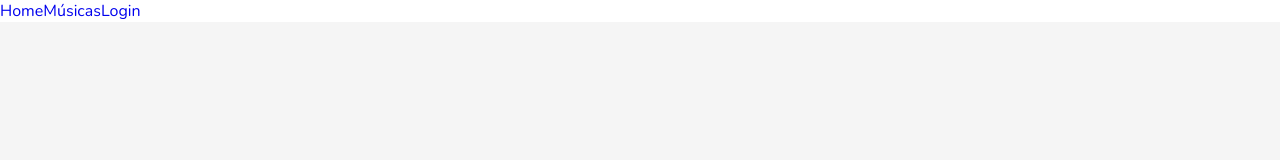
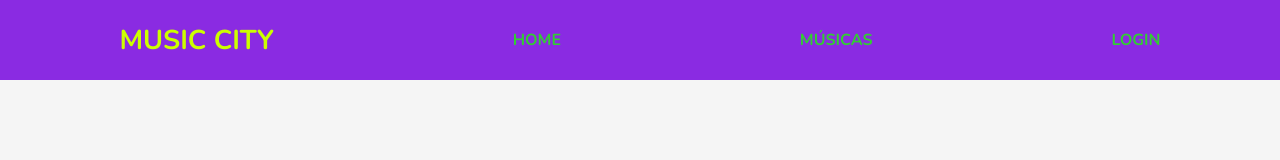
Before and after one commit to Tech-Nova-Solutions/projeto6, a React (Vite) app: page / in a window 1280 px wide. Shown: the top 160 px of the page. Built offline with nearby package versions, Linux system fonts and the light colour scheme.

Commit message:
estilizando nav

```diff
--- a/src/components/Nav.jsx
+++ b/src/components/Nav.jsx
@@ -1,14 +1,18 @@
 import { Link } from "react-router-dom"
+import { NavStyle } from "../css/NavStyle"
 const Nav=()=>{
     return(
+        <NavStyle>
         <header className="nav">
+            <h1>MUSIC CITY</h1>
 
-            <Link to='/'>Home</Link>
-            <Link to='/musicas'>Músicas</Link>
-            <Link to='/login'>Login</Link>
+            <Link to='/'className="links">Home</Link>
+            <Link to='/musicas'className="links">Músicas</Link>
+            <Link to='/login'className="links">Login</Link>
 
 
         </header>
+        </NavStyle>
     )
 }
 export default Nav
--- a/src/css/GlobalStyle.jsx
+++ b/src/css/GlobalStyle.jsx
@@ -7,7 +7,7 @@ const GlobalStyle = createGlobalStyle `
     --verde: #32CD32;
     --cinza: #f5f5f5;
     --preto: #333333;
-    --azul: ##00BFFF;
+    --amarelo: #CCFF00;
 
 }
     *{
--- /dev/null
+++ b/src/css/NavStyle.jsx
@@ -0,0 +1,32 @@
+import styled from 'styled-components'
+
+export const NavStyle = styled.header `
+
+.nav{
+    width: 100%;
+    height: 10vh;
+    display: flex;
+    justify-content: space-around;
+    align-items: center;
+    background: var(--roxo);
+
+}
+.nav h1{
+    font-size: 1.7rem;
+    color: var(--amarelo);
+}
+
+.links{
+    color:var(--verde);
+    text-transform: uppercase;
+    font-weight: 700;
+
+
+}
+.links:hover{
+    font-size: 1.1rem;
+    transition: 0.5s;
+    color: var(--amarelo);
+}
+
+`
--- a/src/routes/Login.jsx
+++ b/src/routes/Login.jsx
@@ -1,13 +1,15 @@
+import {Link} from 'react-router-dom'
+
 const Login=()=>{
     return(
-        <>
+
         <section className="container">
 
             <div className="container-login">
 
                 <div className="login">
 
-                    <form className="login-form" onSubmit={handleSubmit}>
+                    <form className="login-form" >
                         <span className="titulo-login">Login</span>
 
                         <div className="input">
@@ -31,7 +33,7 @@ const Login=()=>{
 
                             <li>
                                 <span className="text1">Criar conta</span>
-                                <Link to="" className="text2">Criar</Link>
+                                <Link to="/" className="text2">Criar</Link>
                             </li>
                         </ul>
 
@@ -42,7 +44,7 @@ const Login=()=>{
             </div>
 
         </section>
-        </>
+
     )
 }
 export default Login
```
